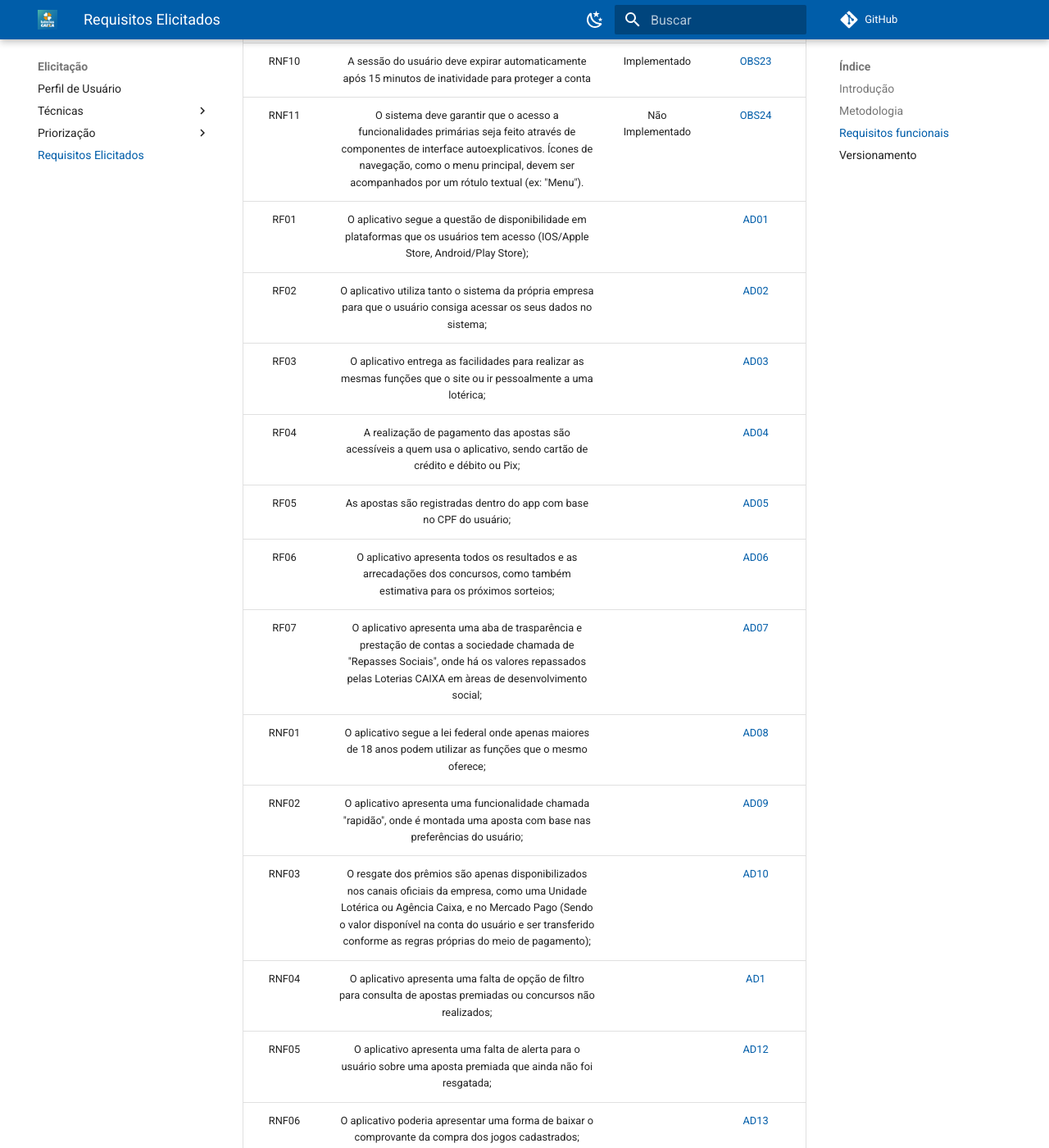
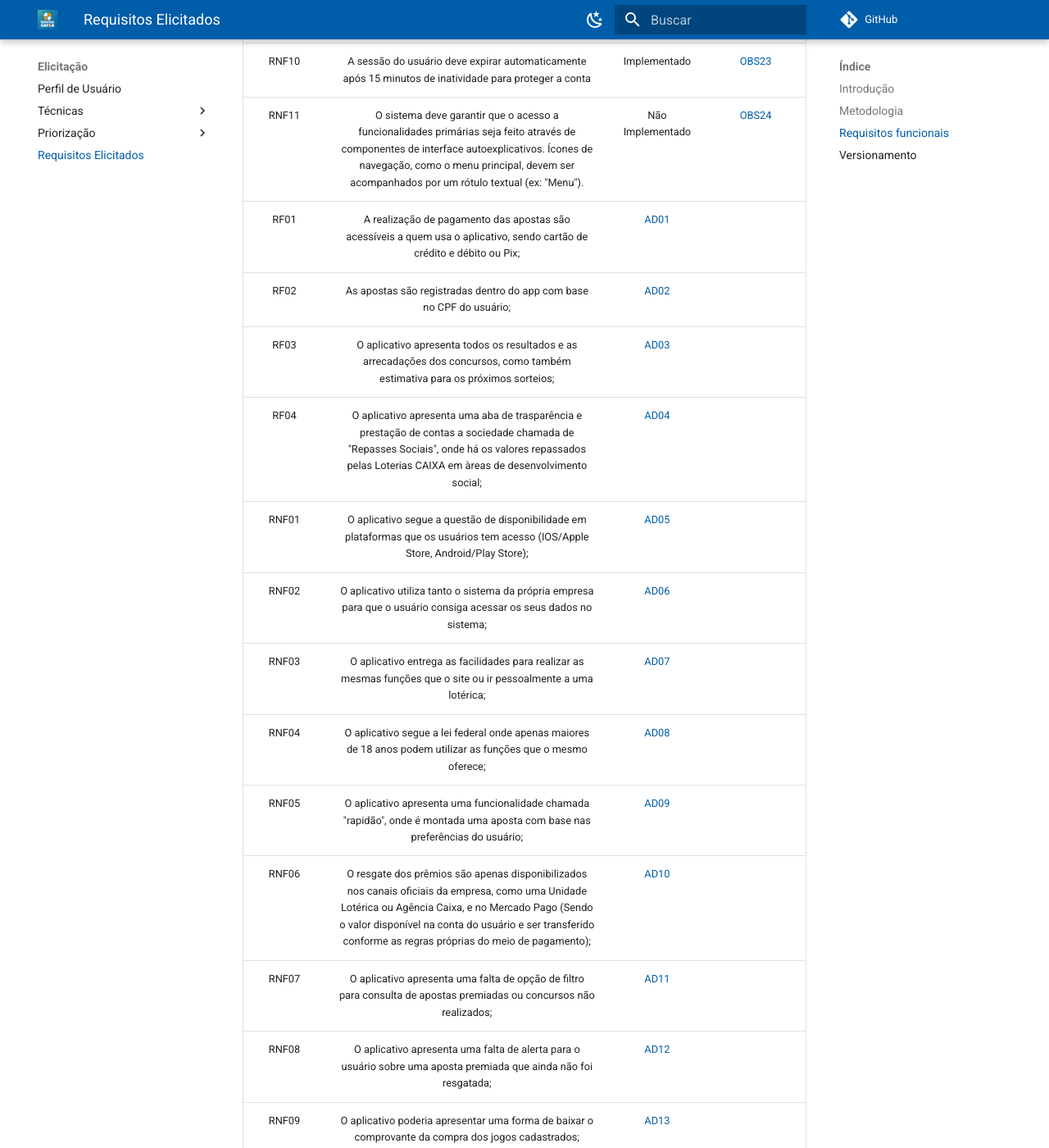
Before and after one commit to Requisitos-de-Software/2025.2-LoteriasCaixa, an MkDocs documentation site: the page built from docs/Elicitação/Requisitos Elicitados.md, in a window 1280 px wide and 1400 px high, scrolled down 3267 px. Shown: the whole window at 82% size. Built offline with MkDocs 1.6.1 and Material for MkDocs 9.7.7, drawn with Linux system fonts in a browser that asks for light colours; comment, search, counter and statistics services are not loaded; some of the changed text lies outside the part shown.

```diff
--- a/docs/Elicitação/Requisitos Elicitados.md
+++ b/docs/Elicitação/Requisitos Elicitados.md
@@ -59,22 +59,22 @@ A legenda para cada sigla:
 | RNF09 | O sistema deve fornecer feedback visual imediato quando o usuário adiciona uma aposta ao carrinho | Implementado | [OBS22](./Técnicas/Observação.md/#requisitos-não-funcionais) |
 | RNF10 | A sessão do usuário deve expirar automaticamente após 15 minutos de inatividade para proteger a conta | Implementado | [OBS23](./Técnicas/Observação.md/#requisitos-não-funcionais) |
 | RNF11 | O sistema deve garantir que o acesso a funcionalidades primárias seja feito através de componentes de interface autoexplicativos. Ícones de navegação, como o menu principal, devem ser acompanhados por um rótulo textual (ex: "Menu"). | Não Implementado | [OBS24](./Técnicas/Observação.md/#requisitos-não-funcionais) |
-| RF01 | O aplicativo segue a questão de disponibilidade em plataformas que os usuários tem acesso (IOS/Apple Store, Android/Play Store); |  | [AD01](./Técnicas/Análise%20de%20Documentos.md/#requisitos-funcionais) |
-| RF02 | O aplicativo utiliza tanto o sistema da própria empresa para que o usuário consiga acessar os seus dados no sistema; |  | [AD02](./Técnicas/Análise%20de%20Documentos.md/#requisitos-funcionais) |
-| RF03 | O aplicativo entrega as facilidades para realizar as mesmas funções que o site ou ir pessoalmente a uma lotérica; |  | [AD03](./Técnicas/Análise%20de%20Documentos.md/#requisitos-funcionais) |
-| RF04 | A realização de pagamento das apostas são acessíveis a quem usa o aplicativo, sendo cartão de crédito e débito ou Pix; |  | [AD04](./Técnicas/Análise%20de%20Documentos.md/#requisitos-funcionais) |
-| RF05 | As apostas são registradas dentro do app com base no CPF do usuário; |  | [AD05](./Técnicas/Análise%20de%20Documentos.md/#requisitos-funcionais) |
-| RF06 | O aplicativo apresenta todos os resultados e as arrecadações dos concursos, como também estimativa para os próximos sorteios; |  | [AD06](./Técnicas/Análise%20de%20Documentos.md/#requisitos-funcionais) |
-| RF07 | O aplicativo apresenta uma aba de trasparência e prestação de contas a sociedade chamada de "Repasses Sociais", onde há os valores repassados pelas Loterias CAIXA em àreas de desenvolvimento social; |  | [AD07](./Técnicas/Análise%20de%20Documentos.md/#requisitos-funcionais) |
-| RNF01 | O aplicativo segue a lei federal onde apenas maiores de 18 anos podem utilizar as funções que o mesmo oferece; |  | [AD08](./Técnicas/Análise%20de%20Documentos.md/#requisitos-não-funcionais) |
-| RNF02 | O aplicativo apresenta uma funcionalidade chamada "rapidão", onde é montada uma aposta com base nas preferências do usuário; |  | [AD09](./Técnicas/Análise%20de%20Documentos.md/#requisitos-não-funcionais) |
-| RNF03 | O resgate dos prêmios são apenas disponibilizados nos canais oficiais da empresa, como uma Unidade Lotérica ou Agência Caixa, e no Mercado Pago (Sendo o valor disponível na conta do usuário e ser transferido conforme as regras próprias do meio de pagamento); |  | [AD10](./Técnicas/Análise%20de%20Documentos.md/#requisitos-não-funcionais) |
-| RNF04 | O aplicativo apresenta uma falta de opção de filtro para consulta de apostas premiadas ou concursos não realizados; |  | [AD1](./Técnicas/Análise%20de%20Documentos.md/#requisitos-não-funcionais) |
-| RNF05 | O aplicativo apresenta uma falta de alerta para o usuário sobre uma aposta premiada que ainda não foi resgatada; |  | [AD12](./Técnicas/Análise%20de%20Documentos.md/#requisitos-não-funcionais) |
-| RNF06 | O aplicativo poderia apresentar uma forma de baixar o comprovante da compra dos jogos cadastrados; |  | [AD13](./Técnicas/Análise%20de%20Documentos.md/#requisitos-não-funcionais) |
-| RNF07 | O aplicativo não apresenta uma forma de mostrar os resultado em tempo real; |  | [AD14](./Técnicas/Análise%20de%20Documentos.md/#requisitos-não-funcionais) |
-| RNF08 | O aplicativo ainda apresenta lentidão em aparelhos de smartphones antigos; |  | [AD15](./Técnicas/Análise%20de%20Documentos.md/#requisitos-não-funcionais) |
-| RNF09 | O aplicativo ainda apresenta problemas de desconexão ao se conectar em internet 4G/5G; |  | [AD16](./Técnicas/Análise%20de%20Documentos.md/#requisitos-não-funcionais) |
+| RF01| A realização de pagamento das apostas são acessíveis a quem usa o aplicativo, sendo cartão de crédito e débito ou Pix; | [AD01](./Técnicas/Análise%20de%20Documentos.md/#requisitos-não-funcionais)|
+| RF02 | As apostas são registradas dentro do app com base no CPF do usuário; | [AD02](./Técnicas/Análise%20de%20Documentos.md/#requisitos-não-funcionais)|
+| RF03 | O aplicativo apresenta todos os resultados e as arrecadações dos concursos, como também estimativa para os próximos sorteios; | [AD03](./Técnicas/Análise%20de%20Documentos.md/#requisitos-não-funcionais)|
+| RF04 | O aplicativo apresenta uma aba de trasparência e prestação de contas a sociedade chamada de "Repasses Sociais", onde há os valores repassados pelas Loterias CAIXA em àreas de desenvolvimento social; | [AD04](./Técnicas/Análise%20de%20Documentos.md/#requisitos-não-funcionais) |
+| RNF01 | O aplicativo segue a questão de disponibilidade em plataformas que os usuários tem acesso (IOS/Apple Store, Android/Play Store); | [AD05](./Técnicas/Análise%20de%20Documentos.md/#requisitos-não-funcionais)|
+| RNF02 | O aplicativo utiliza tanto o sistema da própria empresa para que o usuário consiga acessar os seus dados no sistema; | [AD06](./Técnicas/Análise%20de%20Documentos.md/#requisitos-não-funcionais) |
+| RNF03 | O aplicativo entrega as facilidades para realizar as mesmas funções que o site ou ir pessoalmente a uma lotérica; | [AD07](./Técnicas/Análise%20de%20Documentos.md/#requisitos-não-funcionais) |
+| RNF04 | O aplicativo segue a lei federal onde apenas maiores de 18 anos podem utilizar as funções que o mesmo oferece; | [AD08](./Técnicas/Análise%20de%20Documentos.md/#requisitos-não-funcionais) |
+| RNF05 | O aplicativo apresenta uma funcionalidade chamada "rapidão", onde é montada uma aposta com base nas preferências do usuário; | [AD09](./Técnicas/Análise%20de%20Documentos.md/#requisitos-não-funcionais) |
+| RNF06 | O resgate dos prêmios são apenas disponibilizados nos canais oficiais da empresa, como uma Unidade Lotérica ou Agência Caixa, e no Mercado Pago (Sendo o valor disponível na conta do usuário e ser transferido conforme as regras próprias do meio de pagamento); | [AD10](./Técnicas/Análise%20de%20Documentos.md/#requisitos-não-funcionais) |
+| RNF07 | O aplicativo apresenta uma falta de opção de filtro para consulta de apostas premiadas ou concursos não realizados; | [AD11](./Técnicas/Análise%20de%20Documentos.md/#requisitos-não-funcionais) |
+| RNF08 | O aplicativo apresenta uma falta de alerta para o usuário sobre uma aposta premiada que ainda não foi resgatada; | [AD12](./Técnicas/Análise%20de%20Documentos.md/#requisitos-não-funcionais) |
+| RNF09 | O aplicativo poderia apresentar uma forma de baixar o comprovante da compra dos jogos cadastrados; | [AD13](./Técnicas/Análise%20de%20Documentos.md/#requisitos-não-funcionais) |
+| RNF10 | O aplicativo não apresenta uma forma de mostrar os resultado em tempo real; | [AD14](./Técnicas/Análise%20de%20Documentos.md/#requisitos-não-funcionais) |
+| RNF11 | O aplicativo ainda apresenta lentidão em aparelhos de smartphones antigos; | [AD15](./Técnicas/Análise%20de%20Documentos.md/#requisitos-não-funcionais) |
+| RNF12 | O aplicativo ainda apresenta problemas de desconexão ao se conectar em internet 4G/5G; | [AD16](./Técnicas/Análise%20de%20Documentos.md/#requisitos-não-funcionais) |
 |RNF03 | O aplicativo é de fácil acesso ao usuário| Implementado | [ENT14](./Técnicas/Entrevista.md/#pela-entrevista-2-foi-identificado)|
 |RF12 | O aplicativo apresenta funções de acessibilidade aos idosos e deficientes| Não Implementado | [ENT15](./Técnicas/Entrevista.md/#pela-entrevista-2-foi-identificado)|
 |RF13 | As opções de ações dentro do aplicativo estão facilmente disponíveis| Implementado | [ENT16](./Técnicas/Entrevista.md/#pela-entrevista-2-foi-identificado) |
```
Also changed, not shown: other parts of docs/Elicitação/Requisitos Elicitados.md (+1 -0 lines), docs/Elicitação/Técnicas/Análise de Documentos.md (+18 -17 lines).
